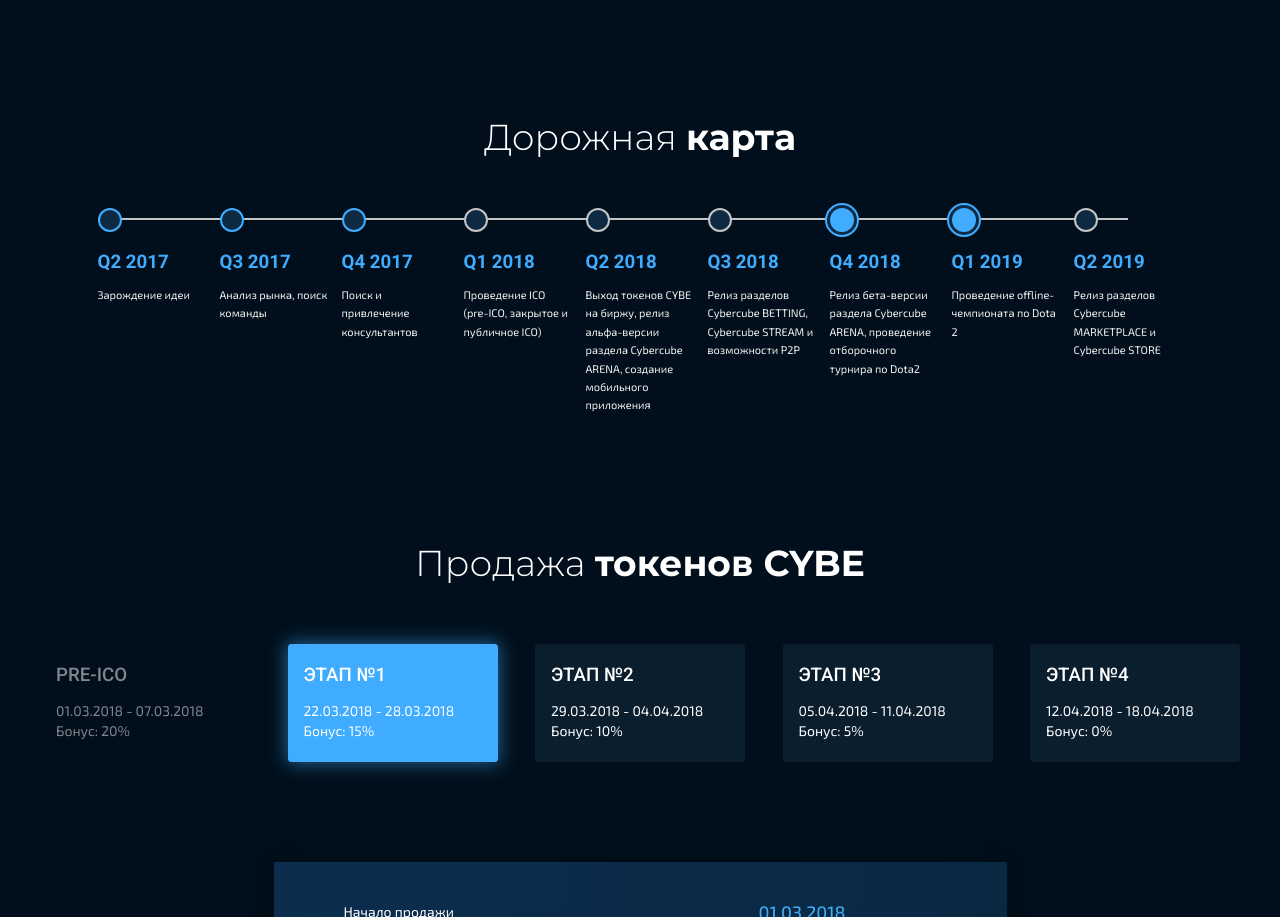
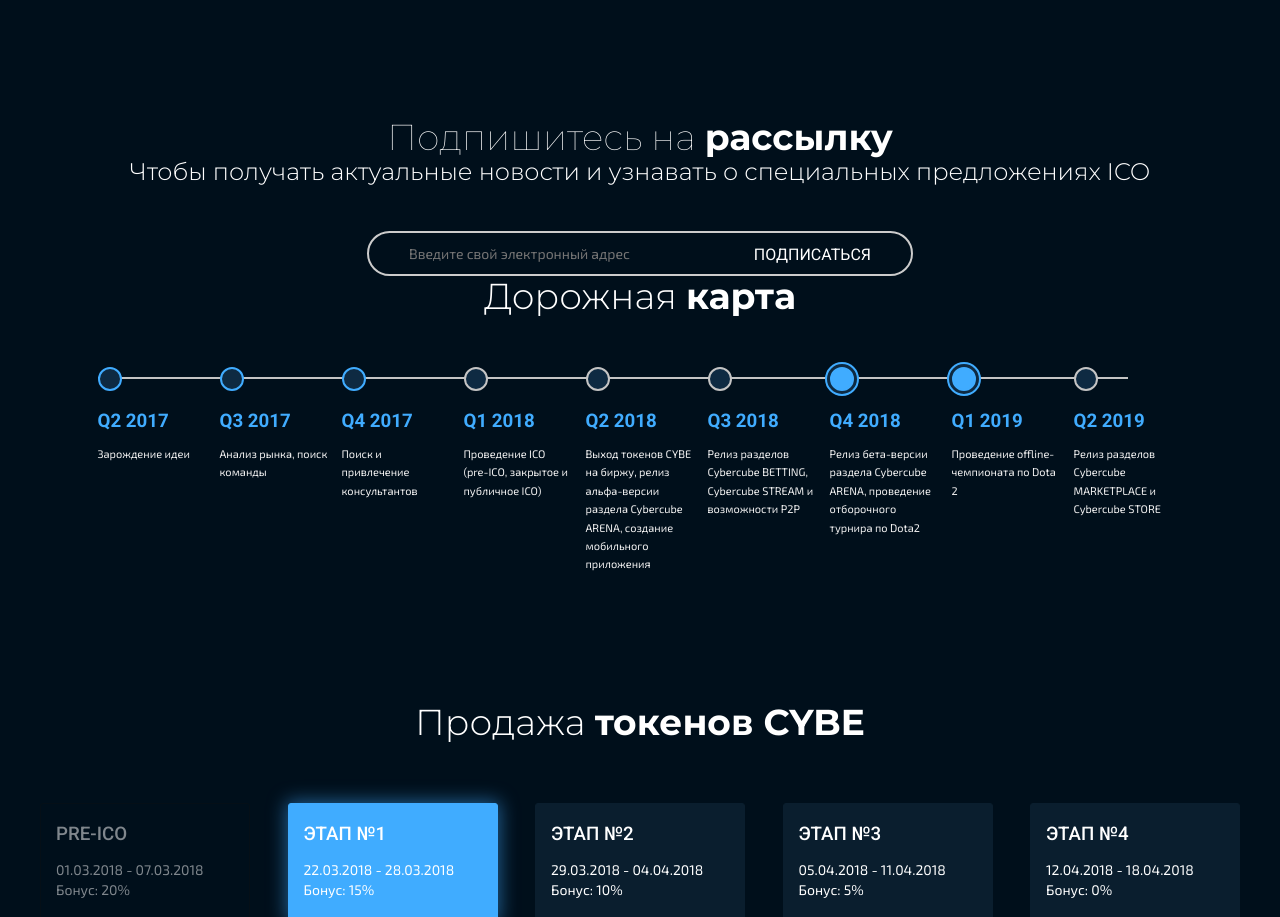
Before and after one commit to izica/landing, a website: page index.html in a window 1280 px wide. Shown: the part 2650-3567 px from the top of the page. Drawn offline with Linux system fonts and the light colour scheme.

Commit message:
subscribe

```diff
--- a/index.html
+++ b/index.html
@@ -229,7 +229,14 @@
                 </div>
             </div>
         </section>
-
+        <section class="subscribe">
+            <h2>Подпишитесь на <span>рассылку</span></h2>
+            <h3>Чтобы получать актуальные новости и узнавать о специальных предложениях ICO</h3>
+            <form action="#" class="subscribe-form">
+                <input type="email" name="" value="" placeholder="Введите свой электронный адрес">
+                <button type="submit" name="button">подписаться</button>
+            </form>
+        </section>
         <section class="roadmap">
             <h2>Дорожная <span>карта</span></h2>
             <div class="roadmap-timeline">
--- /dev/null
+++ b/src/scss/block/subscribe.scss
@@ -0,0 +1,59 @@
+.subscribe {
+    color: #fff;
+    font-family: 'Montserrat';
+    text-align: center;
+
+
+    h2 {
+        font-size: 36px;
+        font-weight: 100;
+        margin: 0;
+
+        span {
+            font-weight: 700;
+        }
+    }
+
+    h3 {
+        font-size: 24px;
+        margin: 0 0 45px;
+        font-weight: 300;
+    }
+
+    &-form {
+        display: block;
+        margin: 0 auto;
+        width: 546px;
+        border-radius: 100px;
+        border: 2px solid #ccc;
+        height: 45px;
+        display: flex;
+        justify-content: space-between;
+
+        input {
+            font-size: 14px;
+            font-family: 'Exo 2';
+            border: none;
+            background: transparent;
+            height: 100%;
+            line-height: 43px;
+            padding: 0 40px;
+            color: #fff;
+            width: 60%;
+            display: block;
+        }
+
+        button {
+            font-size: 16px;
+            text-transform: uppercase;
+            font-family: 'Roboto';
+            border: none;
+            height: 100%;
+            line-height: 43px;
+            padding: 0 40px;
+            color: #fff;
+            background: transparent;
+            cursor: pointer;
+        }
+    }
+}
--- a/src/scss/global.scss
+++ b/src/scss/global.scss
@@ -23,3 +23,4 @@
 @import 'block/mass-media';
 @import 'block/auditory';
 @import 'block/distribution';
+@import 'block/subscribe';
```
Also changed, not shown: assets/css/styles.min.css, src/i/subscribe-bg.png (added).
